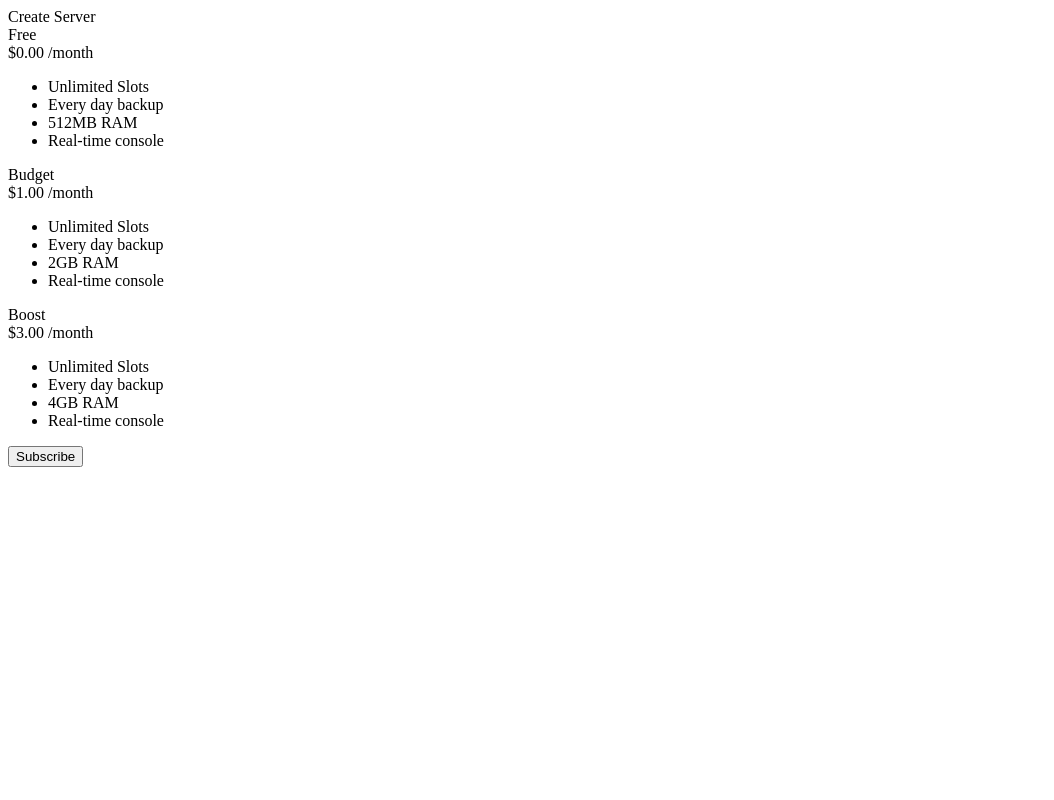
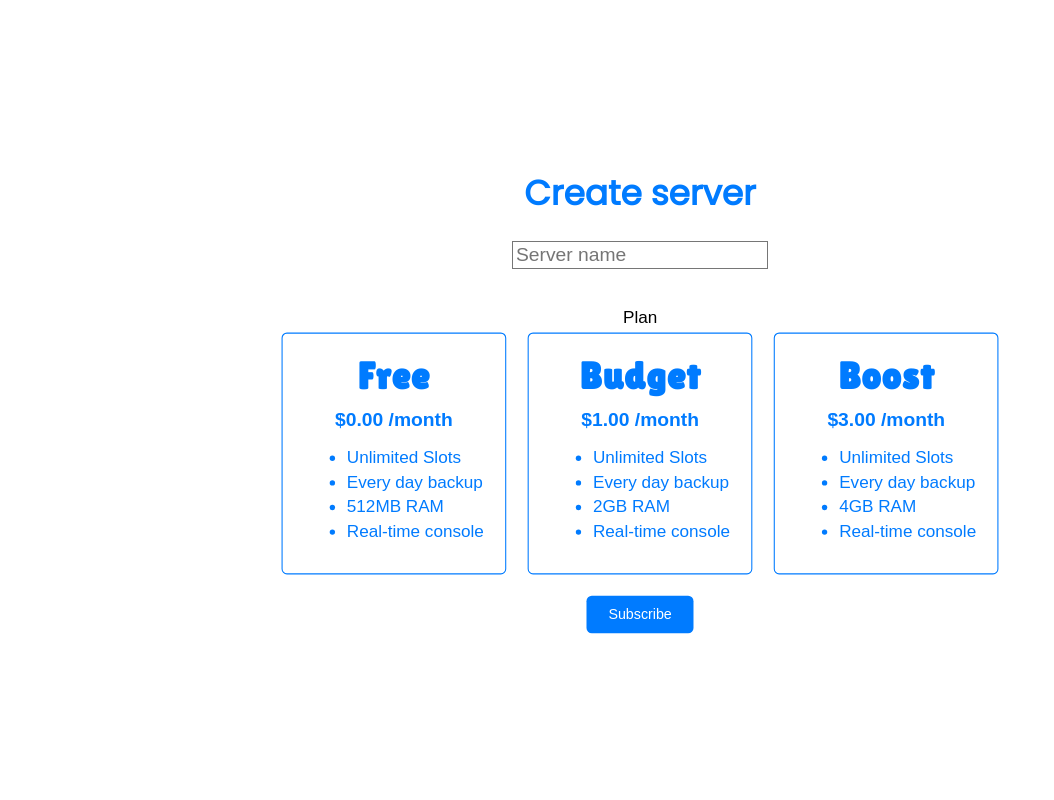
Before and after one commit to colan1ch/MinecraftDjango, a Django app: template main/templates/base/create_server.html in a window 1280 px wide. Shown: the whole page, without its empty margins (0-1054 px from the left). Run offline with Django 4.2, Linux system fonts and the light colour scheme; the template is opened without the code that fills it, so the values that code supplies are empty.

Commit message:
вёрстка и исправления, страница создания сервера

```diff
--- a/main/templates/base/create_server.html
+++ b/main/templates/base/create_server.html
@@ -1,11 +1,132 @@
 <!DOCTYPE html>
 <html>
+
 <head>
     <title>Create Server</title>
+    <link rel="stylesheet" href="style.css">
 </head>
+
+<style>
+    @import url('https://fonts.googleapis.com/css2?family=Lilita+One&family=Poppins&display=swap');
+
+    body {
+        margin: 0;
+        padding: 0;
+        font-family: Arial, sans-serif;
+        display: flex;
+        align-items: center;
+        justify-content: center;
+        height: 100vh;
+    }
+
+    .container {
+        display: flex;
+        flex-direction: column;
+        align-items: center;
+        justify-content: center;
+        transform: scale(1.07);
+    }
+
+    .title {
+        font-family: 'Poppins';
+        font-style: normal;
+        font-weight: 600;
+        font-size: 32px;
+        font-weight: bold;
+        text-align: center;
+        margin-bottom: 20px;
+        color: #007bff;
+    }
+
+    .server_name {
+        padding-bottom: 20px;
+        text-align: center;
+    }
+
+    .server_name input {
+        font-size: 18px;
+    }
+
+    .plan {
+        margin-bottom: 0;
+        padding-bottom: 5px;
+    }
+
+    .subscriptions {
+        display: flex;
+        flex-direction: row;
+        justify-content: center;
+        margin-bottom: 20px;
+    }
+
+    .subscription {
+        margin: 0 10px;
+        padding: 20px;
+        border: 1px solid #007bff;
+        border-radius: 5px;
+        cursor: pointer;
+        transition: all 0.3s ease;
+        flex: 1;
+        max-width: 320px;
+        color: #007bff;
+    }
+
+    .subscription:hover {
+        box-shadow: 0 0 10px rgba(0, 0, 0, 0.3);
+    }
+
+    .subscription.selected {
+        background-color: #007bff;
+        color: #fff;
+    }
+
+    .subscription .name {
+        font-family: 'Lilita One';
+        font-style: normal;
+        font-size: 35px;
+        font-weight: bold;
+        text-align: center;
+        margin-bottom: 10px;
+        letter-spacing: 1px;
+    }
+
+    .subscription .price {
+        font-size: 18px;
+        font-weight: bold;
+        text-align: center;
+        margin-bottom: 10px;
+    }
+
+    .subscription .features {
+        margin-bottom: 10px;
+    }
+
+    .subscription .features li {
+        margin-bottom: 5px;
+    }
+
+    .button {
+        padding: 10px 20px;
+        background-color: #007bff;
+        color: #fff;
+        border: none;
+        border-radius: 5px;
+        cursor: pointer;
+        transition: all 0.3s ease;
+    }
+
+    .button:hover {
+        background-color: #0062cc;
+    }
+</style>
+
 <body>
     <div class="container">
-  <div class="title">Create Server</div>
+        <div class="title">Create server</div>
+        <div class="server_name">
+            <input type="text" placeholder="Server name">
+        </div>
+        <p class="plan">Plan</p>
         <div class="subscriptions">
             <div class="subscription">
                 <div class="name">Free</div>
@@ -55,11 +176,12 @@
 
         subscribeBtn.addEventListener('click', () => {
             if (selectedSubscription) {
-    alert(You have subscribed to ${selectedSubscription}!);
+                alert(`You have subscribed to ${selectedSubscription}!`);
             } else {
                 alert('Please select a subscription first!');
             }
         });
     </script>
 </body>
+
 </html>
```
Also changed, not shown: main/templates/content/create_server.css (deleted, +0 -72 lines). Lines whose indentation alone changed are shown as unchanged.
